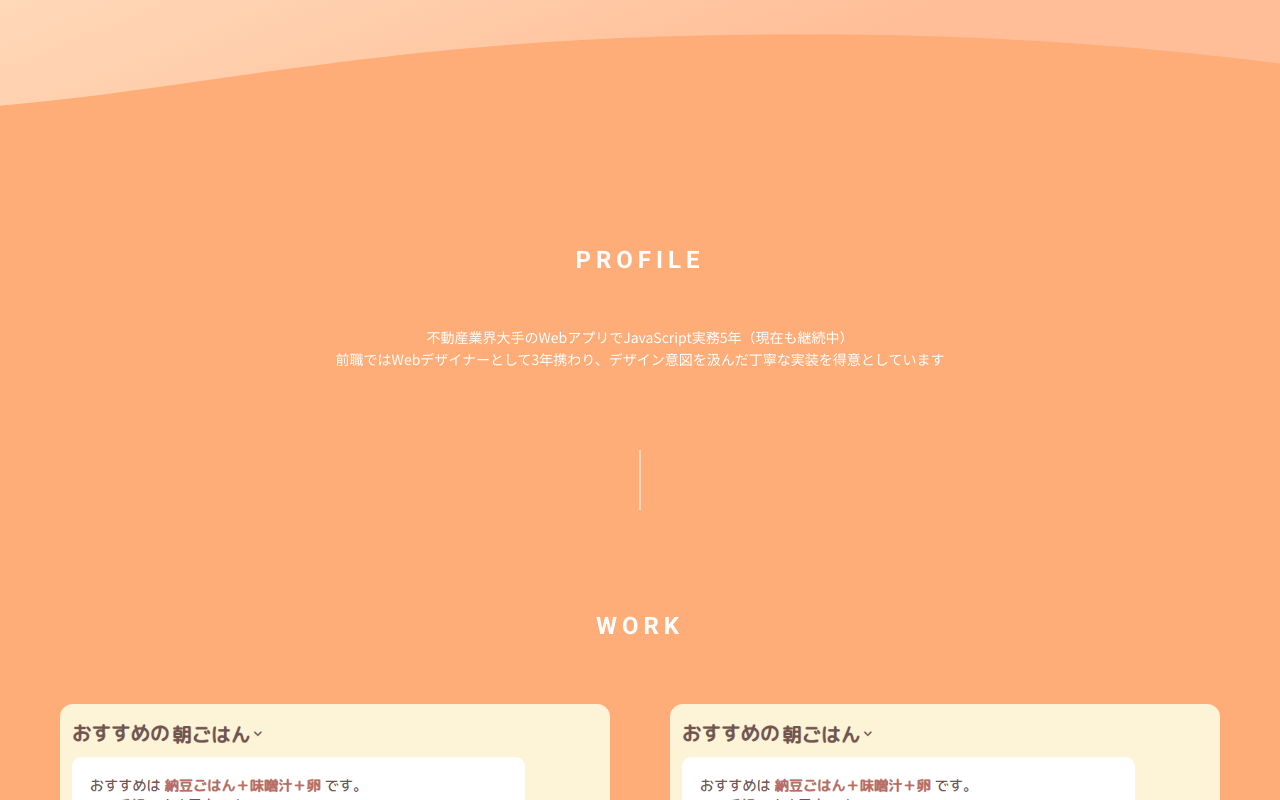
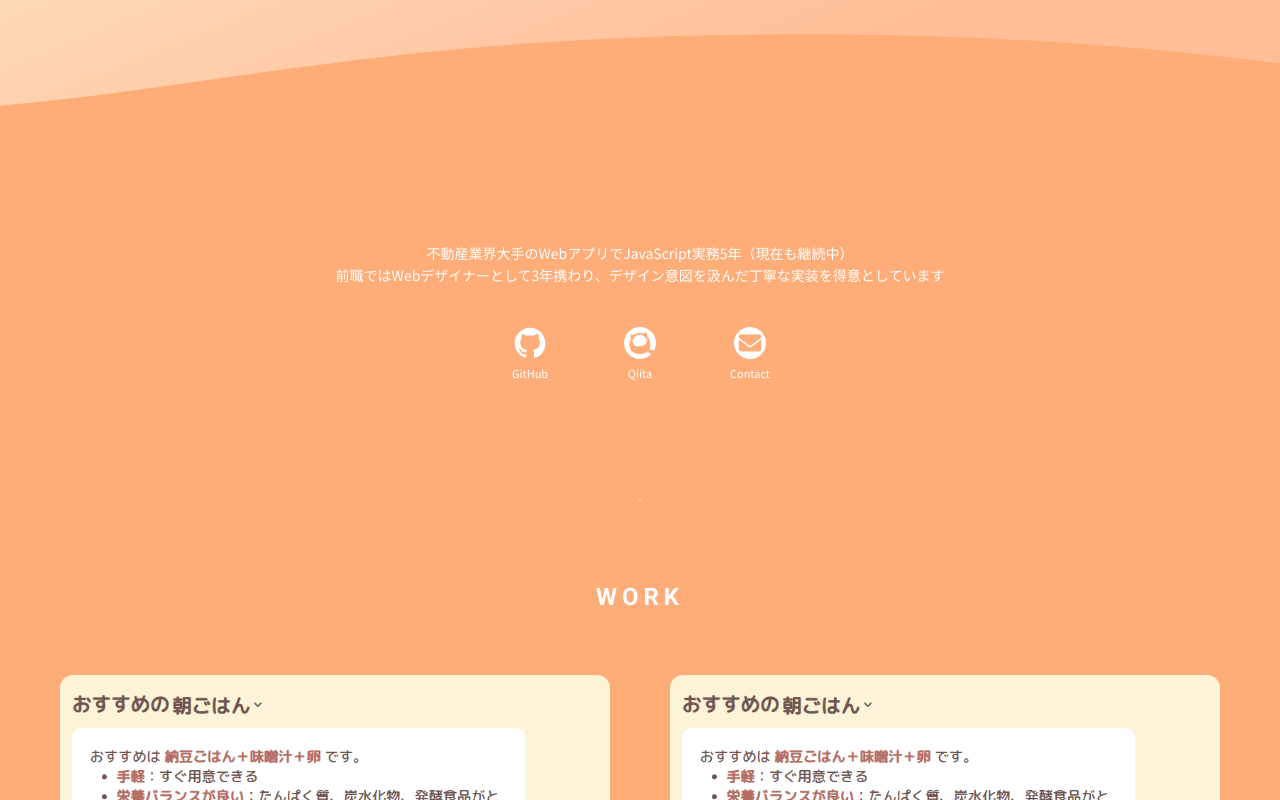
Before and after one commit to apricotn18/portfolio, a Next.js app: page / in a window 1280 px wide. Shown: the part 620-1420 px from the top of the page. Built offline with nearby package versions, Linux system fonts and the light colour scheme.

Commit message:
feat(profile): PROFILEセクションにSNSリンクとスクロール誘導アニメーションを実装
GitHub/Qiita/Google formへのリンクをアイコン化し、次セクションへの
縦ラインにスクロールを促すアニメーションを追加

```diff
--- a/src/components/profile/Profile.tsx
+++ b/src/components/profile/Profile.tsx
@@ -4,11 +4,39 @@ export default function Profile() {
 	return (
 		<section id="profile" className={styles.profile}>
 			<div className={styles.wave} />
-			<h2>PROFILE</h2>
 			<p className={styles.text}>
 				不動産業界大手のWebアプリでJavaScript実務5年（現在も継続中）<br />
 				前職ではWebデザイナーとして3年携わり、デザイン意図を汲んだ丁寧な実装を得意としています
 			</p>
+			<ul className={styles.list}>
+				<li className={styles.item}>
+					<a href="https://github.com/apricotn18" className={styles.link} aria-label="GitHub" target="_blank" rel="noopener noreferrer">
+						<svg viewBox="0 0 24 24" width="32" height="32" fill="currentColor" aria-hidden="true">
+							<path d="M12 .5C5.73.5.5 5.73.5 12c0 5.09 3.29 9.4 7.86 10.93.57.1.78-.25.78-.55 0-.27-.01-1.13-.02-2.04-3.2.7-3.88-1.36-3.88-1.36-.53-1.35-1.29-1.71-1.29-1.71-1.05-.72.08-.71.08-.71 1.17.08 1.78 1.2 1.78 1.2 1.03 1.77 2.71 1.26 3.37.96.1-.75.4-1.26.73-1.55-2.55-.29-5.23-1.28-5.23-5.7 0-1.26.45-2.29 1.19-3.09-.12-.29-.52-1.46.11-3.05 0 0 .97-.31 3.18 1.18a11.1 11.1 0 0 1 2.9-.39c.98 0 1.97.13 2.9.39 2.2-1.49 3.17-1.18 3.17-1.18.63 1.59.23 2.76.11 3.05.74.8 1.19 1.83 1.19 3.09 0 4.43-2.69 5.41-5.25 5.69.41.36.78 1.06.78 2.15 0 1.55-.01 2.8-.01 3.18 0 .3.2.66.79.55A10.53 10.53 0 0 0 23.5 12C23.5 5.73 18.27.5 12 .5Z" />
+						</svg>
+						<span>GitHub</span>
+					</a>
+				</li>
+				<li className={styles.item}>
+					<a href="https://qiita.com/anzuuuuu" className={styles.link} aria-label="Qiita" target="_blank" rel="noopener noreferrer">
+						<svg viewBox="0 0 24 24" width="32" height="32" fill="currentColor" aria-hidden="true">
+							<path d="M12 0C5.3726 0 0 5.3726 0 12s5.3726 12 12 12c3.3984 0 6.4665-1.413 8.6498-3.6832-.383-.0574-.7746-.2062-1.1466-.4542-.7145-.4763-1.3486-.9263-1.6817-1.674-1.2945 1.3807-3.0532 1.835-5.1822 2.0503-4.311.4359-8.0456-1.4893-8.4979-6.2996-.1922-2.045.2628-3.989 1.1804-5.582l-.5342-2.1009c-.0862-.3652.2498-.7126.6057-.6262l1.8456.448c1.0974-.9012 2.4249-1.49 3.8892-1.638 1.2526-.1267 2.467.0834 3.571.5624l1.7348-1.0494c.3265-.1974.7399.0257.7711.4164l.1 2.4747v.0002c1.334 1.4084 2.2424 3.3319 2.4478 5.516.116 1.2339-.012 2.1776-.339 3.078-.1531.4215-.1992.7778.0776 1.1305.2674.3408.6915 1.0026 1.1644.8917.7107-.1666 1.4718-.1223 1.9422.1715C23.4925 15.9525 24 14.0358 24 12c0-6.6274-5.3726-12-12-12Zm-.0727 5.727a5.2731 5.2731 0 0 0-.6146.0273c-2.2084.2233-3.9572 1.8135-4.4937 3.8484l-1.3176-.1996-.014.2589 1.2972.1407c-.0352.1497-.0643.2384-.086.3923l-1.1319.0902.0103.2025 1.1032-.088c-.0194.1713-.031.2814-.0332.4565l-1.0078.412.0495.2499.9598-.4492c.002.1339.008.2053.0207.3407.2667 2.8371 2.6364 3.3981 5.4677 3.1118 2.8312-.2863 5.0517-1.3114 4.785-4.1486-.013-.1361-.0324-.2068-.0553-.3392l1.0397.2257.0242-.229-1.0906-.207c-.0342-.1687-.0765-.271-.1264-.4327l1.1208-.1374-.0158-.2019-1.1499.1409a5.1093 5.1093 0 0 0-.1665-.4259l1.2665-.4042-.0397-.2536-1.3471.4667c-.819-1.7168-2.5002-2.8224-4.4546-2.8482Z" />
+						</svg>
+						<span>Qiita</span>
+					</a>
+				</li>
+				<li className={styles.item}>
+					<a href="https://forms.gle/Joo4eLQZVdkkX7yK9" className={styles.link} aria-label="Contact" target="_blank" rel="noopener noreferrer">
+						<svg viewBox="0 0 24 24" width="32" height="32" aria-hidden="true">
+							<circle cx="12" cy="12" r="12" fill="currentColor" />
+							<g transform="translate(3.55,3.55) scale(0.033)">
+								<path fill="#ffad78" d="M48 64C21.5 64 0 85.5 0 112c0 15.1 7.1 29.3 19.2 38.4L236.8 313.6c11.4 8.5 27 8.5 38.4 0L492.8 150.4c12.1-9.1 19.2-23.3 19.2-38.4c0-26.5-21.5-48-48-48H48zM0 176V384c0 35.3 28.7 64 64 64H448c35.3 0 64-28.7 64-64V176L294.4 339.2c-22.8 17.1-54 17.1-76.8 0L0 176z" />
+							</g>
+						</svg>
+						<span>Contact</span>
+					</a>
+				</li>
+			</ul>
 			<div className={styles.line}></div>
 		</section>
 	);
--- a/src/components/profile/styles.module.scss
+++ b/src/components/profile/styles.module.scss
@@ -2,6 +2,7 @@
 	position: relative;
 	color: #fff;
 	background-color: #ffad78;
+	padding-bottom: 80px;
 }
 
 .wave {
@@ -27,12 +28,52 @@
 	line-height: 1.6;
 }
 
+.list {
+	display: flex;
+	justify-content: center;
+	gap: 50px;
+	margin-top: 40px;
+}
+
+.item {
+	list-style: none;
+}
+
+.link {
+	display: flex;
+	flex-flow: column;
+	align-items: center;
+	width: 60px;
+
+	> span {
+		margin-top: 7px;
+		font-size: 11px;
+	}
+}
+
 .line {
 	position: absolute;
-	top: calc(100% - 40px);
+	bottom: -40px;
 	left: 50%;
-	width: 1px;
-	height: 60px;
-	background-color: #fff;
+	width: 2px;
+	height: 40px;
+	overflow: hidden;
 	transform: translateX(-50%);
+
+	&::before {
+		content: '';
+		position: absolute;
+		top: 0;
+		left: 0;
+		width: 100%;
+		height: 100%;
+		background-color: #fff;
+		animation: lineScroll 1.6s ease-in-out infinite;
+	}
 }
+
+@keyframes lineScroll {
+	0% { transform: translateY(-100%); }
+	50% { transform: translateY(0); }
+	100% { transform: translateY(100%); }
+}
--- a/src/components/work/styles.module.scss
+++ b/src/components/work/styles.module.scss
@@ -61,7 +61,7 @@
 	padding: 6px 12px;
 	border-radius: 20px;
 	font-size: 10px;
-	background-color: #ff865b;
+	background-color: #ff8c42;
 	font-weight: 500;
 	line-height: 1;
 	user-select: none;
```
